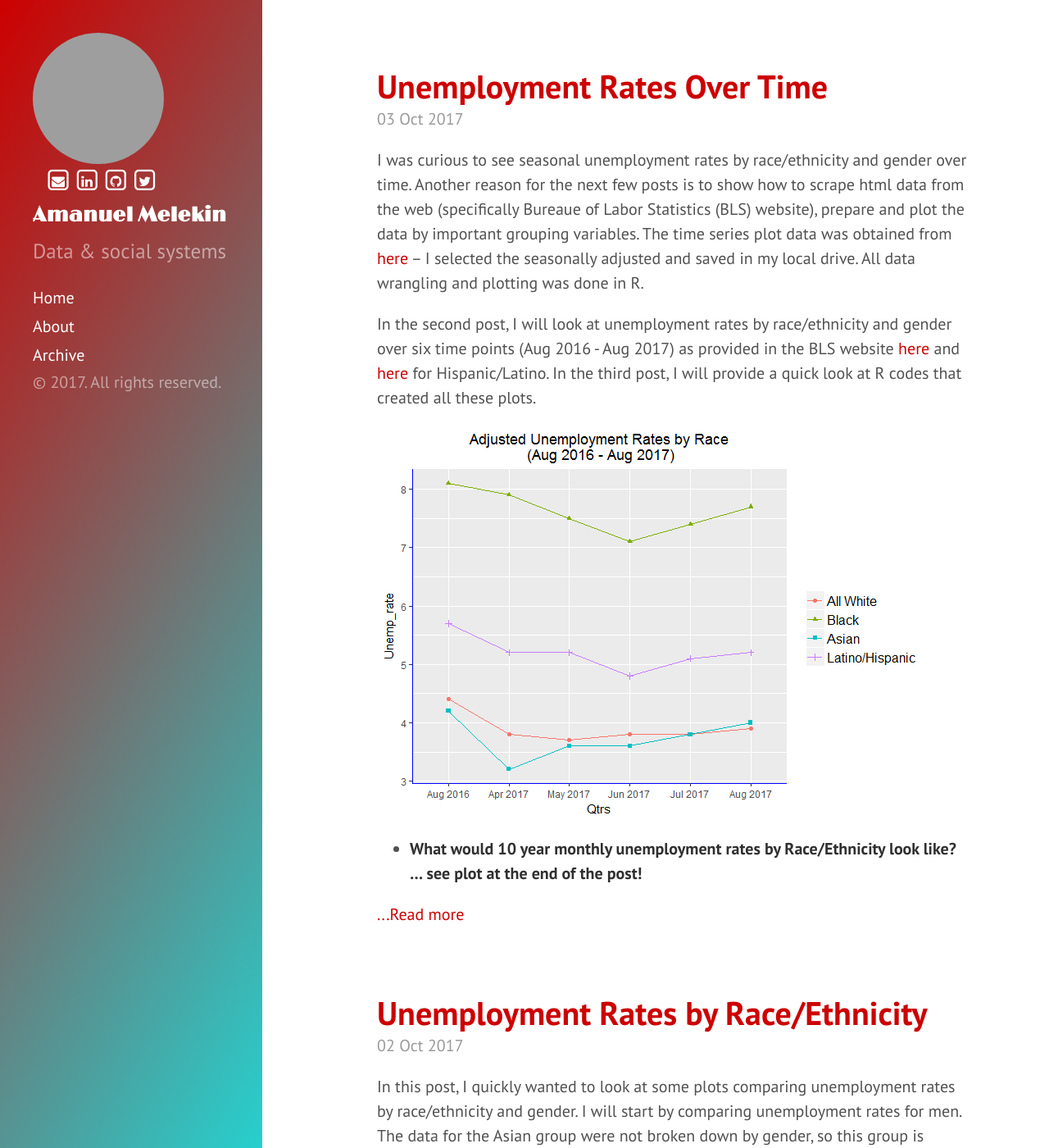
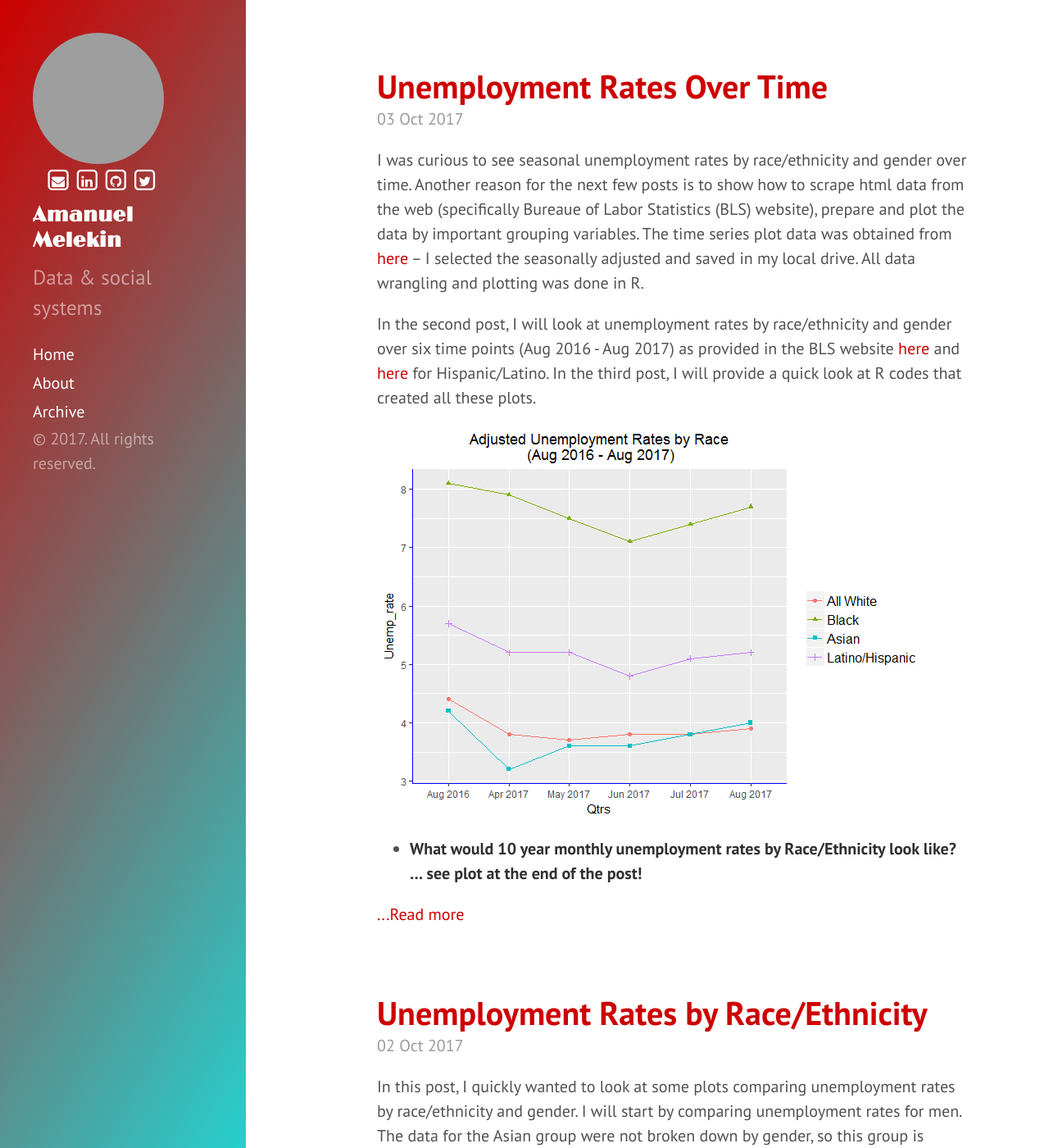
Before and after one commit to azmelekin/azmelekin.github.io, a Jekyll site: the page built from index.html, in a window 1280 px wide and 1400 px high. Shown: the whole window at 82% size. Built offline with Jekyll 4.4.1, drawn with Linux system fonts in a browser that asks for light colours; nearby versions of some CDN libraries; some web fonts are replaced; the list of posts is cut into pages by our own code; grey boxes are pictures that could not be loaded.

Commit message:
Update hyde.css

```diff
--- a/public/css/hyde.css
+++ b/public/css/hyde.css
@@ -72,7 +72,7 @@ html {
     top: 0;
     left: 0;
     bottom: 0;
-    width: 16rem;
+    width: 15rem;
     text-align: left;
     overflow-y: scroll;
   }
@@ -99,7 +99,7 @@ html {
     top: 0;
     left: 0;
     bottom: 0;
-    width: 16rem;
+    width: 15rem;
     text-align: left;
     overflow: hidden;
   }
```
